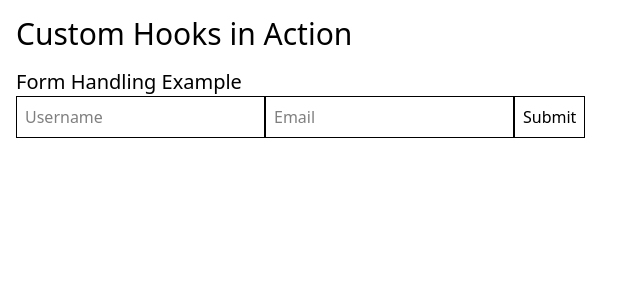
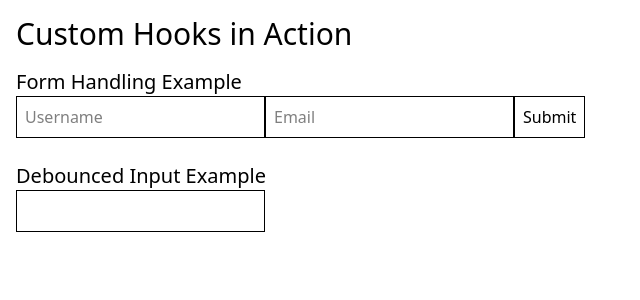
Before and after one commit to abhijitmanna912001/Custom-Hooks-Challenge, a React (Vite) app: page / in a window 1280 px wide. Shown: the top 300 px of the page, without its empty margins (0-640 px from the left). Built offline with nearby package versions, Linux system fonts and the light colour scheme.

Commit message:
useDebounce hook rendered

```diff
--- a/src/App.tsx
+++ b/src/App.tsx
@@ -1,10 +1,15 @@
+import { useState } from "react";
 import useForm from "./hooks/useForm";
+import useDebounce from "./hooks/useDebounce";
 
 const App = () => {
   const { values, handleChange, handleSubmit } = useForm({
     username: "",
     email: "",
   });
+
+  const [inputValue, setInputValue] = useState("");
+  const debouncedInput = useDebounce(inputValue, 500);
 
   return (
     <div className="p-4">
@@ -33,6 +38,10 @@ const App = () => {
           </button>
         </form>
       </div>
+      <div className="mb-4">
+        <h2 className="text-xl">Debounced Input Example</h2>
+        <input type="text" className="border p-2" />
+      </div>
     </div>
   );
 };
```
